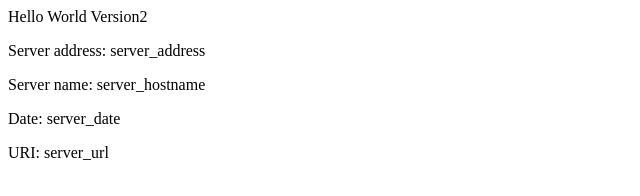
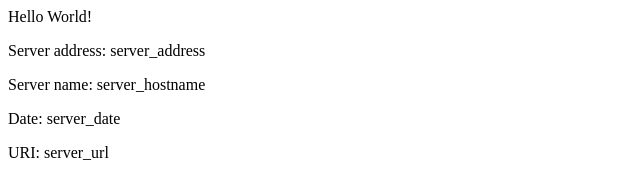
Before and after one commit to ansarisharique5155/eks-example, a plain HTML site: page src/index.html in a window 1280 px wide. Shown: the full height of the page, 0-640 px from the left. Drawn offline with Linux system fonts and the light colour scheme.

Commit message:
Revert "v2 Updating home page"
This reverts commit f62c3c958e69311c56ebf86403fad72b4efbf320.

```diff
--- a/src/index.html
+++ b/src/index.html
@@ -1,8 +1,8 @@
 <head>
-<title>Hello World Version2</title>
+<title>Hello World</title>
 </head>
 <div class="info">
-<h>Hello World Version2</h>
+<h>Hello World!</h>
 <p><span>Server&nbsp;address:</span> <span>server_address</span></p>
 <p><span>Server&nbsp;name:</span> <span>server_hostname</span></p>
 <p class="smaller"><span>Date:</span> <span>server_date</span></p>
```
